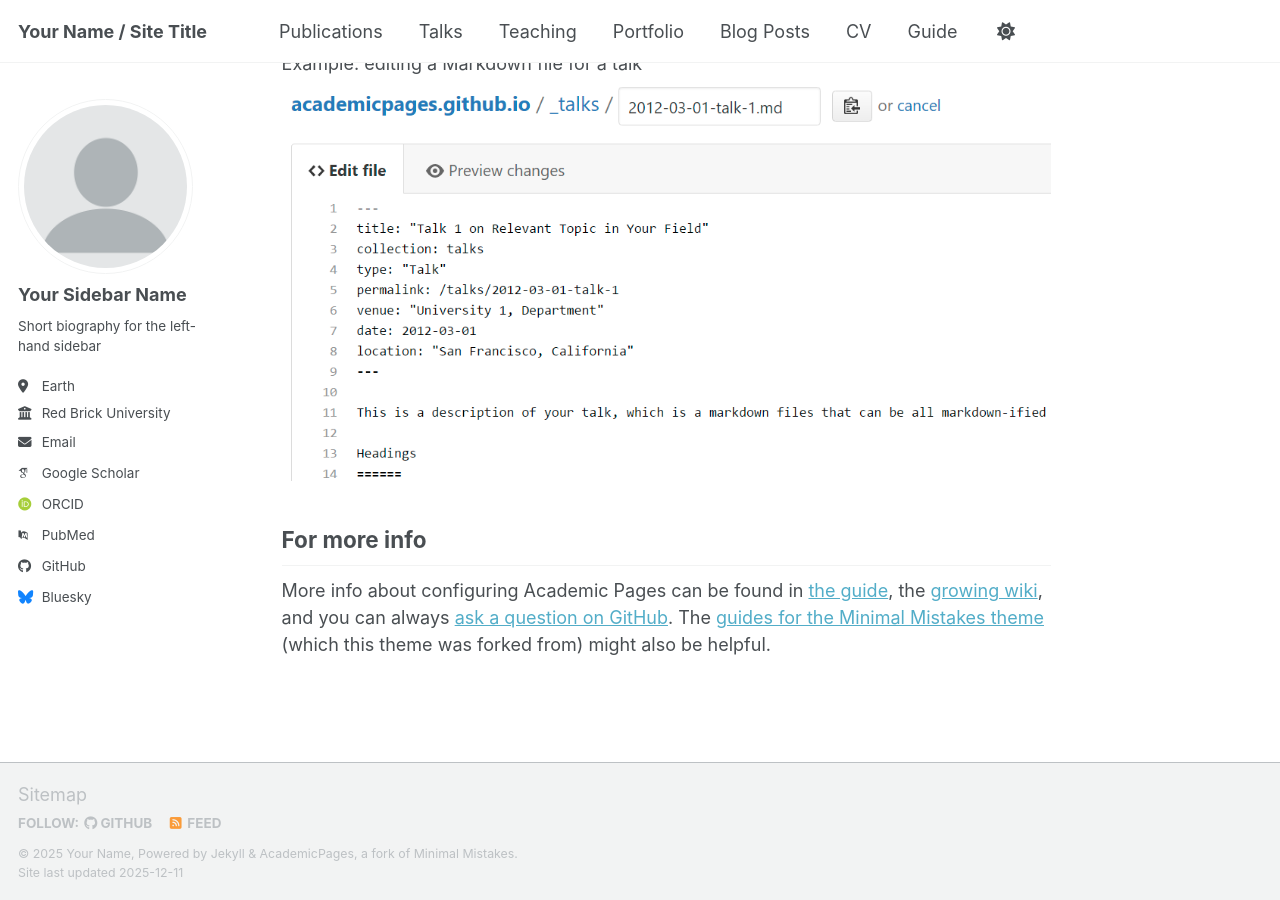
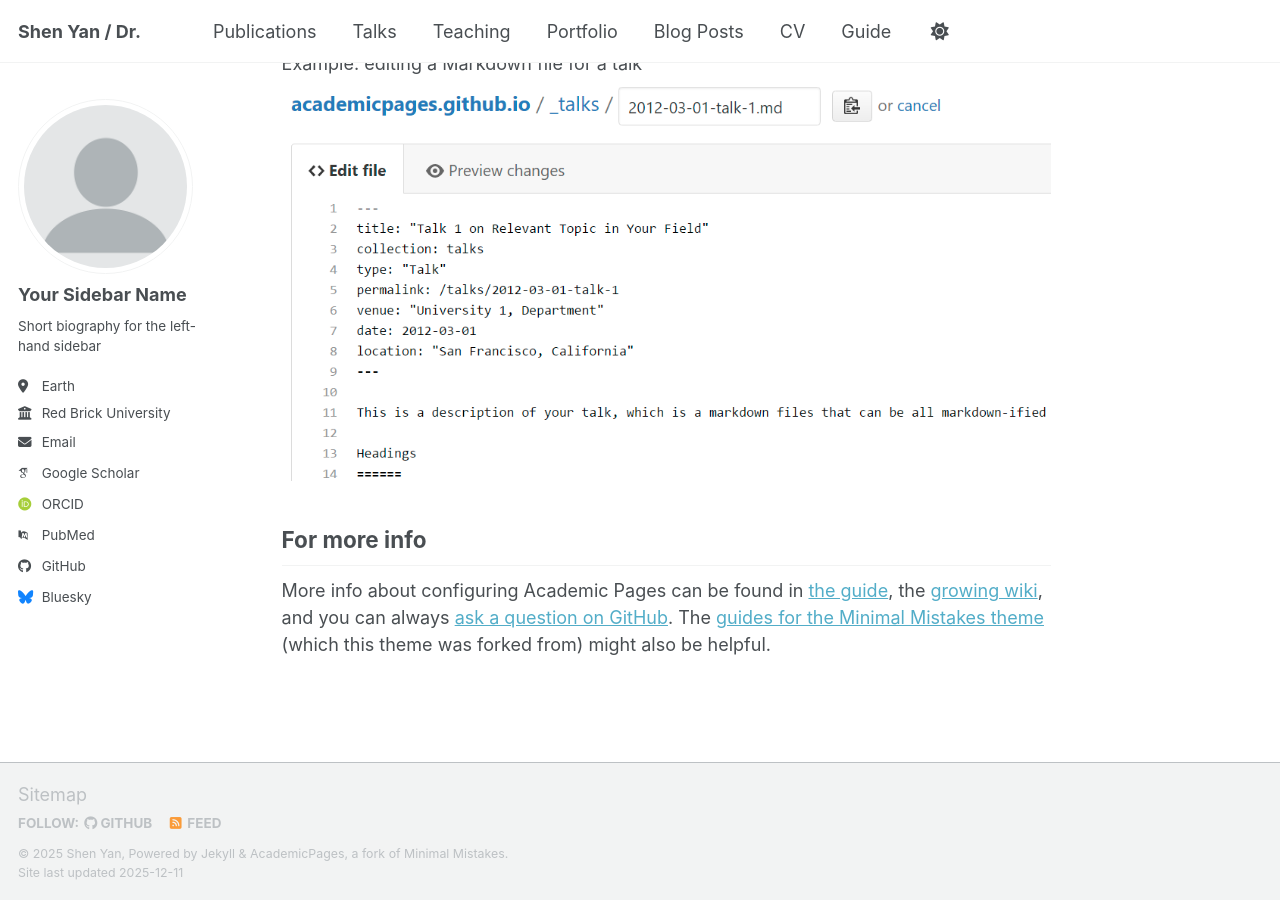
Before and after one commit to yanshenlmx/shenyan3, a Jekyll site: the page built from _pages/about.md, in a window 1280 px wide and 900 px high, scrolled down 2718 px. Built offline with Jekyll 4.4.1, drawn with Linux system fonts in a browser that asks for light colours; some web fonts are replaced; a script bundle is joined from its source files by our own code; library files that are not in the unit come from our copies.

Commit message:
Update _config.yml

```diff
--- a/_config.yml
+++ b/_config.yml
@@ -9,9 +9,9 @@
 # Basic Site Settings
 locale                   : "en-US"
 site_theme               : "default" # Currently available options are "default", "air"
-title                    : "Your Name / Site Title"
+title                    : "Shen Yan / Dr."
 title_separator          : "-"
-name                     : &name "Your Name"
+name                     : &name "Shen Yan"
 description              : &description "Your Name's academic portfolio"   # Update this with a general description of your site, this is the default if not overridden by a page
 url                      : https://academicpages.github.io # The base hostname & protocol for your site e.g. "https://[your GitHub username].github.io",
                                                            # or if you already have some other page hosted on Github then use "https://[your GitHub username].github.io/[Your Repo Name]"
```
